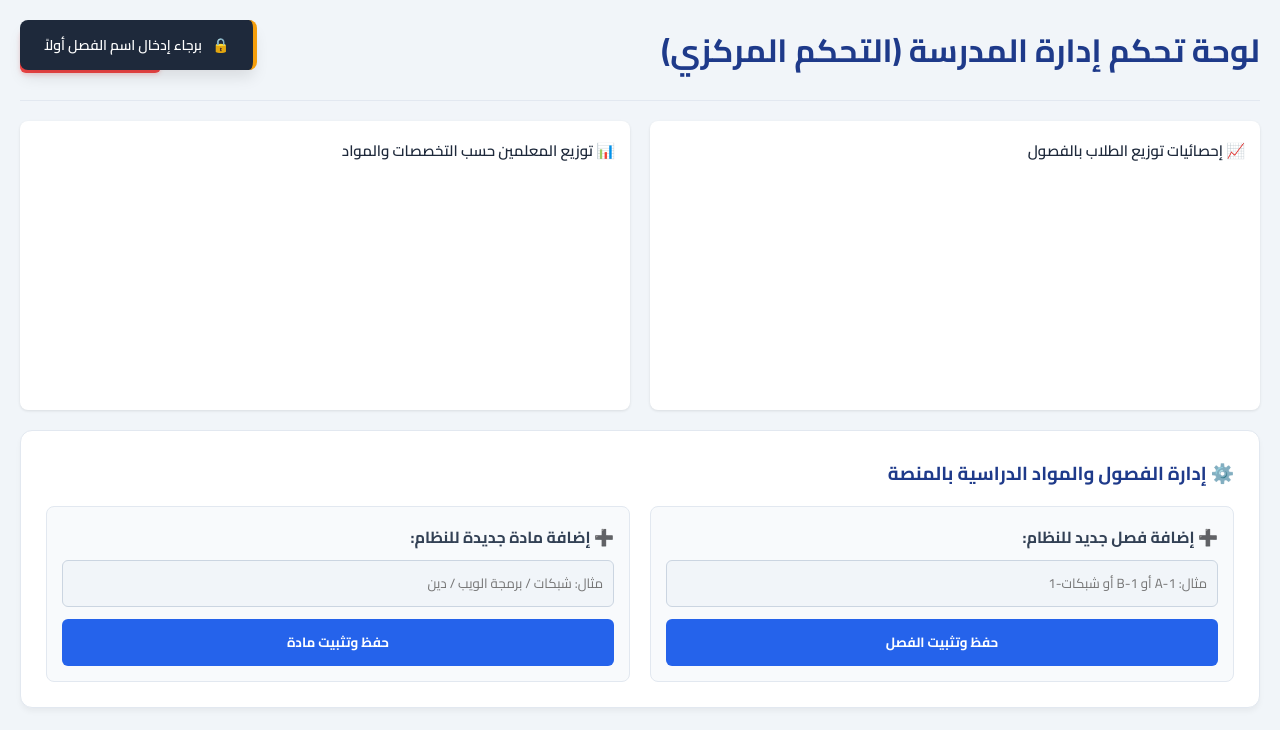
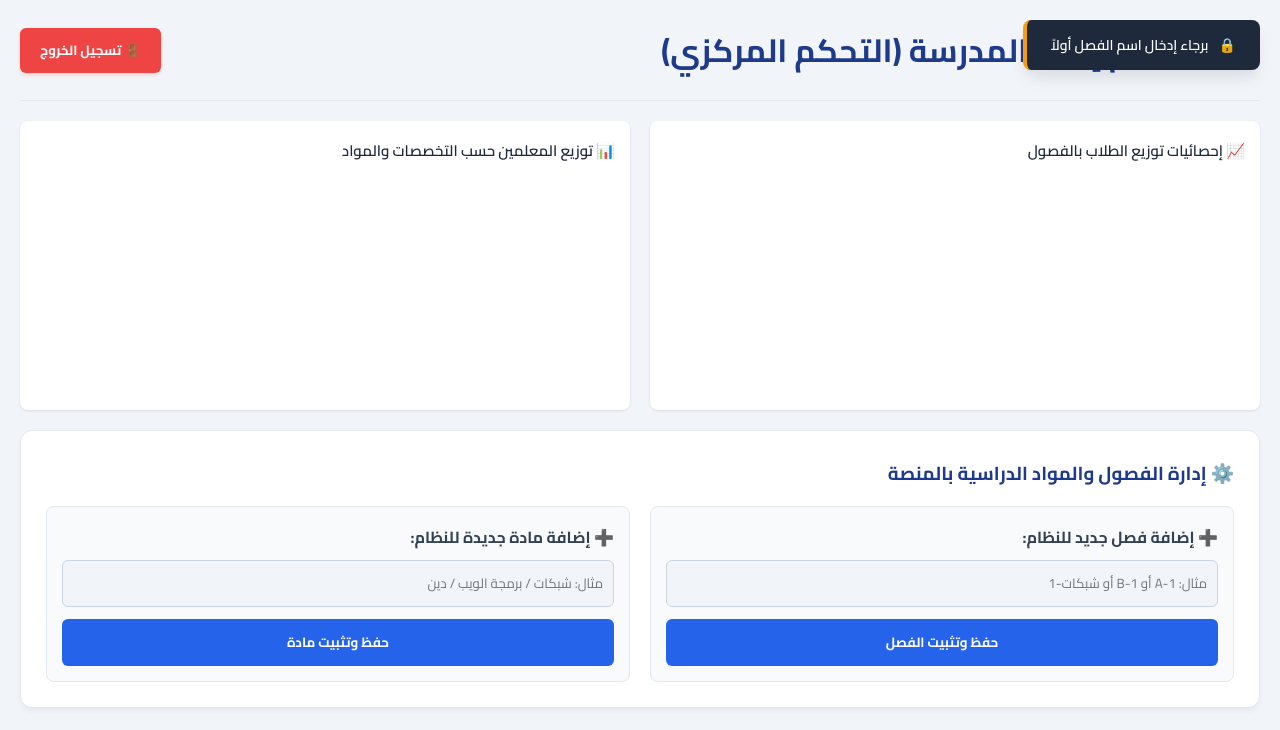
Before and after one commit to marawany263/EduLink, a website with bundled scripts: page admin.html in a window 1280 px wide. Both pictures are taken after a click on the button "حفظ وتثبيت الفصل". Shown: the top 730 px of the page. Built offline with nearby package versions, Linux system fonts and the light colour scheme; no server answers.

Commit message:
update css

```diff
--- a/css/dashboard.css
+++ b/css/dashboard.css
@@ -85,12 +85,13 @@ th {
 .toast-container {
     position: fixed;
     top: 20px;
-        left: 20px;
+    right: 20px; /* 👈 غيرناها لليمين */
     z-index: 9999;
     display: flex;
     flex-direction: column;
     gap: 10px;
 }
+
 .custom-toast {
     background: #1e293b;
     color: #ffffff;
@@ -102,13 +103,16 @@ th {
     display: flex;
     align-items: center;
     gap: 10px;
-        transform: translateX(-150%);
+    transform: translateX(150%); /* 👈 خليناها بالموجب عشان يدخل من اليمين للشمال */
     transition: transform 0.4s cubic-bezier(0.175, 0.885, 0.32, 1.275);
-        border-right: 4px solid #2563eb;
+    border-left: 4px solid #2563eb; /* 👈 غيرناها لـ left عشان الخط الملون يبقى من جوه الشاشة */
 }
+
 .custom-toast.show {
     transform: translateX(0);
 }
-    .custom-toast.success { border-right-color: #10b981; }
-    .custom-toast.error { border-right-color: #ef4444; }
-    .custom-toast.warning { border-right-color: #f59e0b; }
+
+/* تعديل اتجاه الألوان */
+.custom-toast.success { border-left-color: #10b981; }
+.custom-toast.error { border-left-color: #ef4444; }
+.custom-toast.warning { border-left-color: #f59e0b; }
```
Lines whose indentation alone changed are shown as unchanged.
